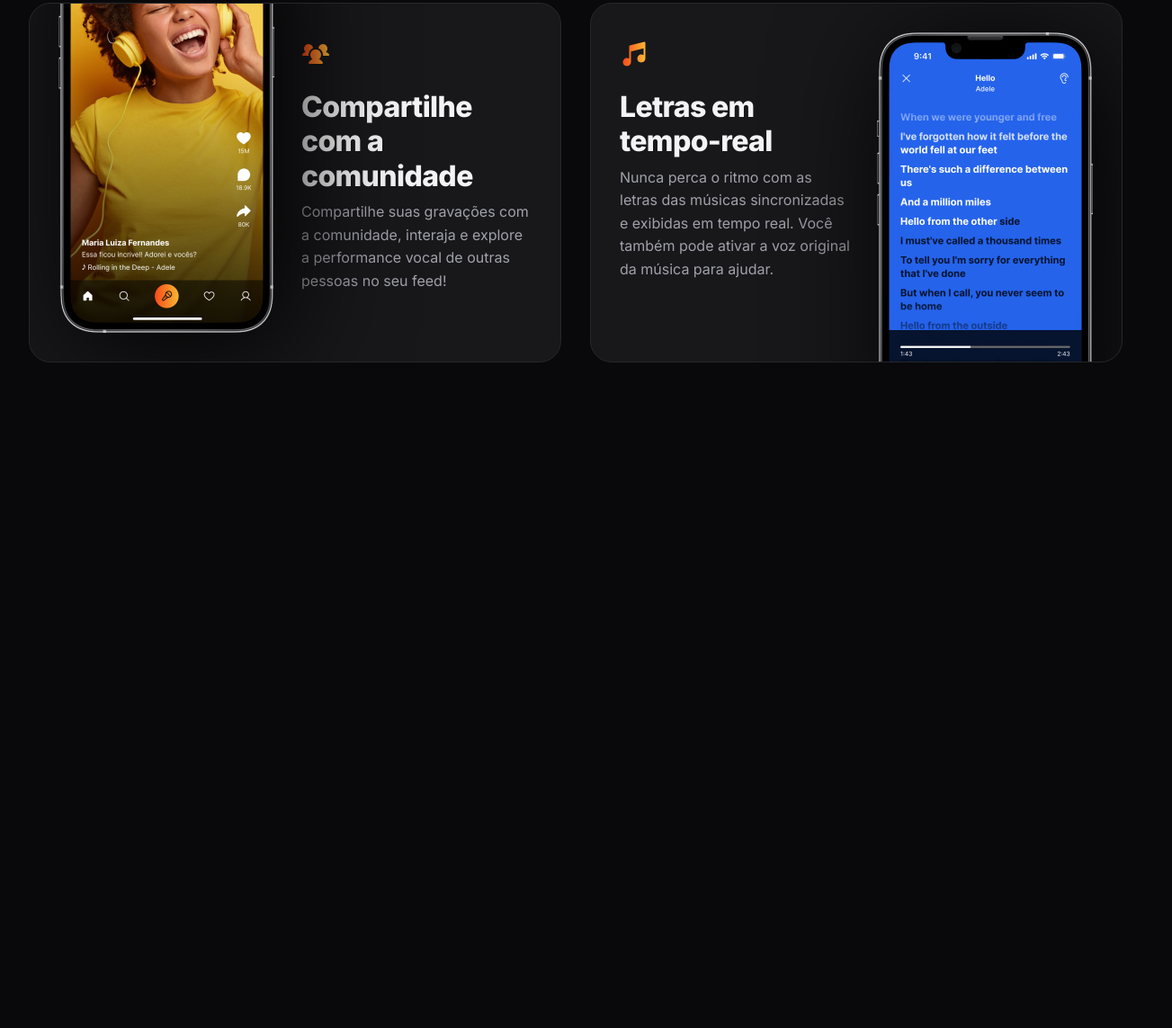
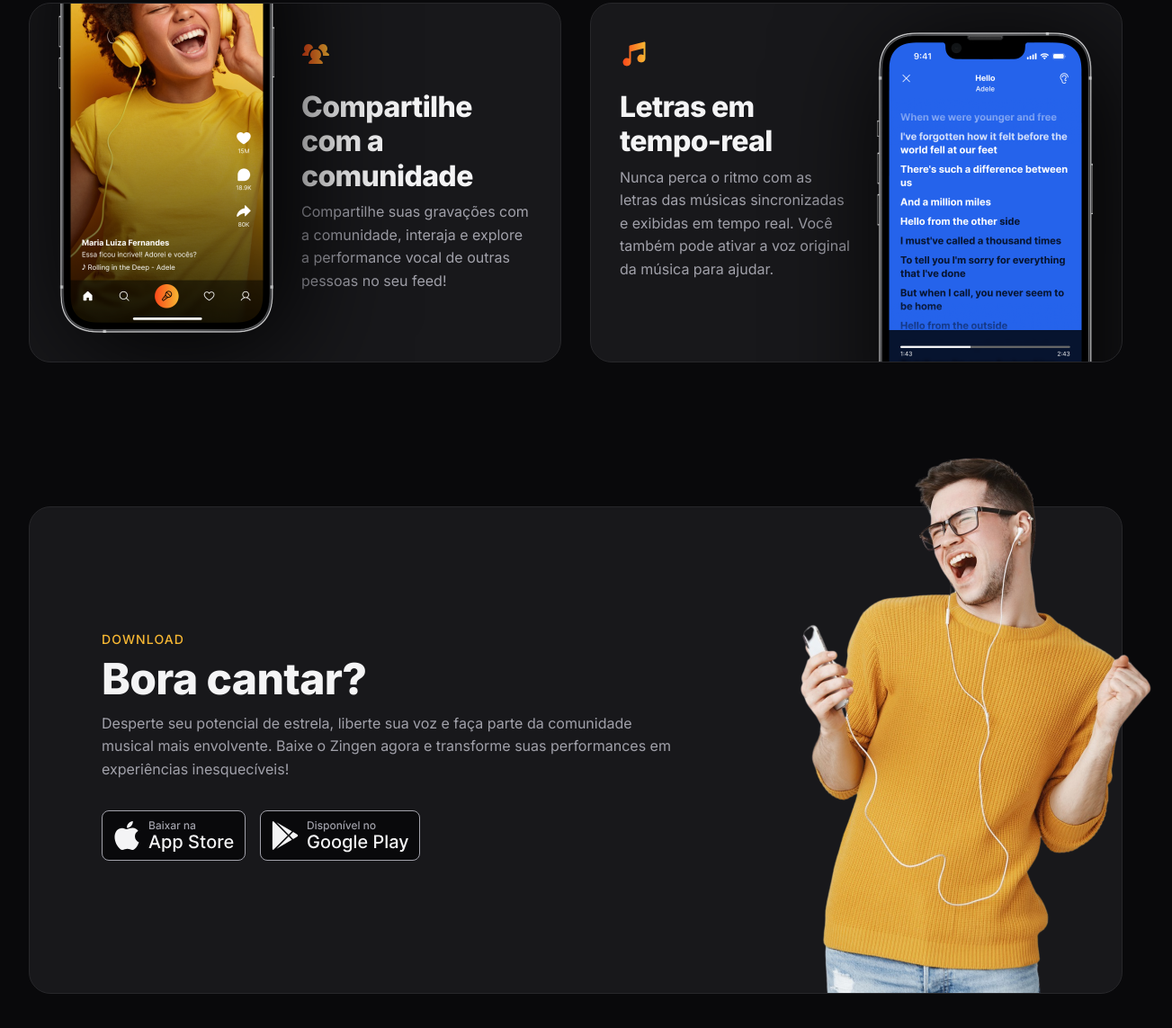
Before and after one commit to PedroMelo014/ProjetoPagedeAplicativo, a plain HTML site: page index.html in a window 1280 px wide. Shown: the part 2008-3151 px from the top of the page at 90% size, 1303 px wide, since content can reach past the window. Before the commit the page ends 2491 px from the top, so only its background shows below. Drawn offline with Linux system fonts and the light colour scheme.

Commit message:
parte download

```diff
--- a/index.html
+++ b/index.html
@@ -145,5 +145,37 @@
                 </div>
             </div>
         </section>
+
+        <section id="download">
+            <div class="container py-xl">
+                <div class="card px-lg even-columns items-center">
+                    <div>
+                        <header>
+                            <strong>Download</strong>
+                            <h2>Bora cantar?</h2>
+                        </header>
+                        <p>
+                            Desperte seu potencial de estrela, liberte sua voz e
+                            faça parte da comunidade musical mais envolvente.
+                            Baixe o Zingen agora e transforme suas performances
+                            em experiências inesquecíveis!
+                        </p>
+
+                        <div class="button flex gap-1">
+                            <a href="#">
+                                <img src="assets/botaoapple.svg" alt="" />
+                            </a>
+                            <a href="#">
+                                <img src="assets/botaoappsrtore.svg" alt="" />
+                            </a>
+                        </div>
+                    </div>
+                    <img
+                        src="assets/rapaz-ouvindo-musica-com-fones-de-ouvido-e-cantando-no-aplicativo-de-karaoke-removebg 1.png"
+                        alt=""
+                    />
+                </div>
+            </div>
+        </section>
     </body>
 </html>
--- /dev/null
+++ b/styles/download.css
@@ -0,0 +1,40 @@
+#download {
+
+
+  .card{
+    padding: 3rem 1.5rem 15rem;
+    position: relative;
+
+
+
+  & > img{
+    width: 14.5rem;
+    position: absolute;
+    bottom: 0;
+    right: -3.5rem;
+  }
+}
+
+
+.button{
+  flex-wrap: wrap ;
+  margin-top: 2rem;
+}
+
+
+
+
+@media (width>=80em){
+  .card{
+    padding: 8.75rem 5rem;
+
+    & > div:nth-child(1){
+      max-width: 40rem;
+    }
+
+    & > img{
+      width: 29.125rem;
+    }
+  }
+}
+}
--- a/styles/global.css
+++ b/styles/global.css
@@ -62,7 +62,7 @@ font-size:var(--fs-base);
 line-height: 1.6;
 color: var(--text-color-primary);
 
-
+overflow-x: hidden;
 }
 
 
--- a/styles/index.css
+++ b/styles/index.css
@@ -8,3 +8,4 @@
 @import url(about.css);
 @import url(cards.css);
 @import url(features.css) (width >= 80rem);
+@import url(download.css);
```
Also changed, not shown: assets/botaoapple.svg (added), assets/botaoappsrtore.svg (added).
